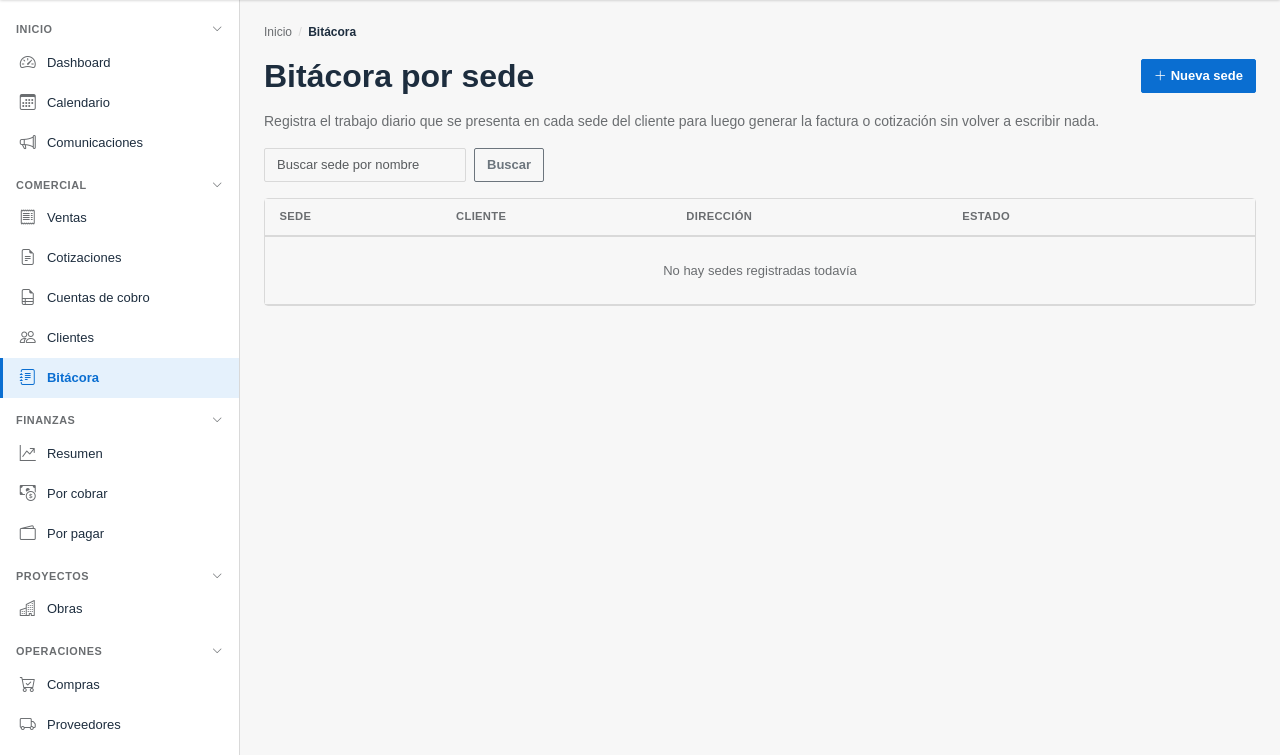
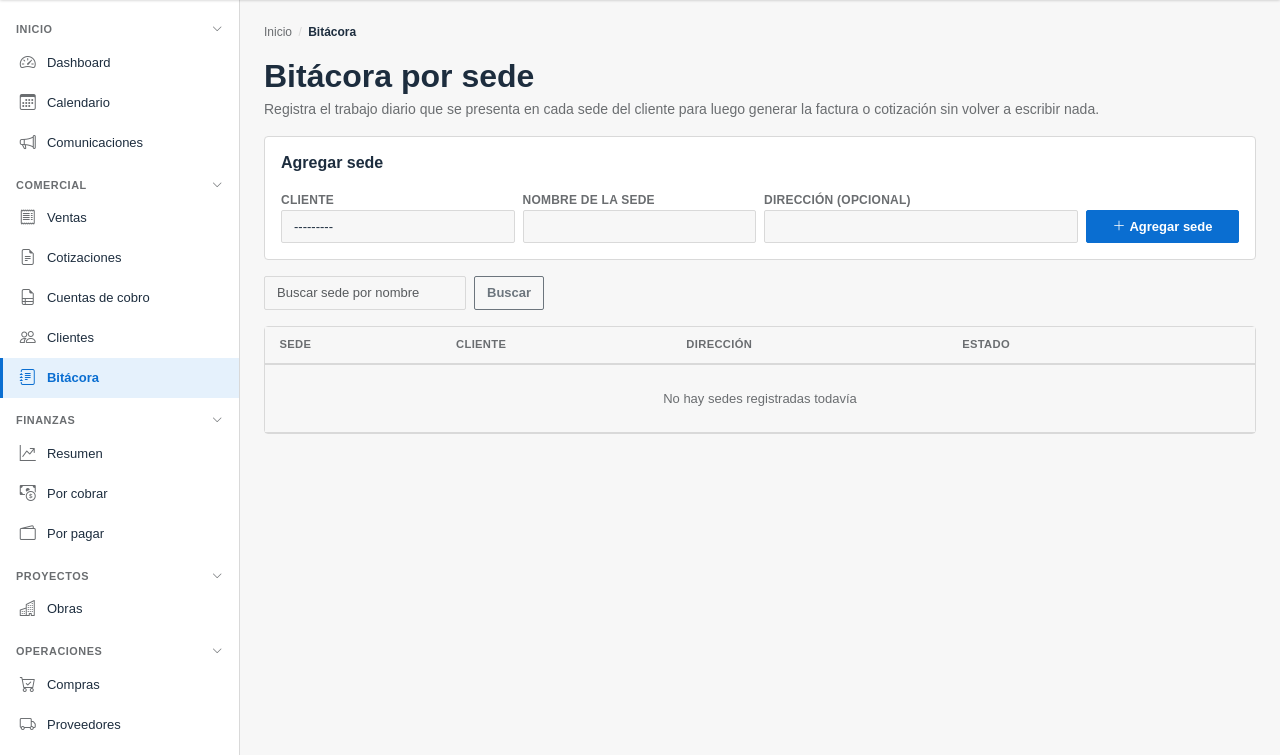
Before and after one commit to juanca9640ia-stack/-git-remote-add-origin-...-git-push-., a Django app: page /bitacora/ in a window 1280 px wide. Shown: the part 45-800 px from the top of the page. Run offline with Django 4.2, Linux system fonts and the light colour scheme; the visitor is signed in with stand-in values (Sample User, id 1); data comes from the database, SQL or seed files in the repository; data that the repository does not hold is empty.

Commit message:
Bitácora: agregar sedes sin salir de la lista
La lista de sedes ahora incluye un formulario de alta rápida arriba de
la tabla (cliente, nombre, dirección). Al guardar, se queda en la
misma hoja en vez de saltar al detalle de la sede, para poder cargar
varias sedes de un cliente una tras otra -tal como se presentan en la
hoja de cálculo original-. La página de "Nueva sede" independiente se
conserva (se sigue usando para editar).

4 pruebas nuevas; suite completa (265) verde. Verificado en el
navegador: dos sedes agregadas seguidas sin recargar a otra pantalla.

Co-Authored-By: Claude Sonnet 5 <noreply@anthropic.com>

```diff
--- a/bitacora/templates/bitacora/sede_lista.html
+++ b/bitacora/templates/bitacora/sede_lista.html
@@ -1,11 +1,32 @@
 {% extends "base.html" %}
 {% block title %}Bitácora — Sedes{% endblock %}
 {% block content %}
-<div class="d-flex justify-content-between align-items-center mb-3">
-    <h2 class="mb-0">Bitácora por sede</h2>
-    <a href="{% url 'bitacora:sede_crear' %}" class="btn btn-primary"><i class="bi bi-plus-lg me-1"></i>Nueva sede</a>
+<h2 class="mb-1">Bitácora por sede</h2>
+<p class="text-muted">Registra el trabajo diario que se presenta en cada sede del cliente para luego generar la factura o cotización sin volver a escribir nada.</p>
+
+<div class="card card-kpi p-3 mb-3">
+    <h6 class="mb-3">Agregar sede</h6>
+    <form method="post" action="{% url 'bitacora:sede_crear' %}" class="row g-2 align-items-end">
+        {% csrf_token %}
+        <input type="hidden" name="origen" value="lista">
+        <input type="hidden" name="activa" value="on">
+        <div class="col-md-3">
+            <label class="form-label small text-muted mb-0">Cliente</label>
+            {{ nueva_sede_form.cliente }}
+        </div>
+        <div class="col-md-3">
+            <label class="form-label small text-muted mb-0">Nombre de la sede</label>
+            {{ nueva_sede_form.nombre }}
+        </div>
+        <div class="col-md-4">
+            <label class="form-label small text-muted mb-0">Dirección (opcional)</label>
+            {{ nueva_sede_form.direccion }}
+        </div>
+        <div class="col-md-2">
+            <button type="submit" class="btn btn-primary w-100"><i class="bi bi-plus-lg me-1"></i>Agregar sede</button>
+        </div>
+    </form>
 </div>
-<p class="text-muted">Registra el trabajo diario que se presenta en cada sede del cliente para luego generar la factura o cotización sin volver a escribir nada.</p>
 
 <form class="row g-2 mb-3" method="get">
     <div class="col-auto">
--- a/bitacora/views.py
+++ b/bitacora/views.py
@@ -27,7 +27,10 @@ def sede_lista(request):
     query = request.GET.get("q", "")
     if query:
         sedes = sedes.filter(nombre__icontains=query)
-    return render(request, "bitacora/sede_lista.html", {"sedes": sedes, "query": query, "cliente_id": cliente_id})
+    return render(request, "bitacora/sede_lista.html", {
+        "sedes": sedes, "query": query, "cliente_id": cliente_id,
+        "nueva_sede_form": SedeForm(empresa=request.empresa),
+    })
 
 
 @login_required
@@ -40,6 +43,10 @@ def sede_form(request, pk=None):
             obj.empresa = request.empresa
             obj.save()
             messages.success(request, f"Sede '{obj.nombre}' guardada correctamente.")
+            # El alta rápida desde la lista de sedes se queda en la misma hoja para
+            # poder seguir agregando sedes una tras otra, en vez de saltar al detalle.
+            if not sede and request.POST.get("origen") == "lista":
+                return redirect("bitacora:sede_lista")
             return redirect("bitacora:sede_detalle", pk=obj.pk)
     else:
         initial = {}
```
Also changed, not shown: bitacora/tests.py (+23 -0 lines).
